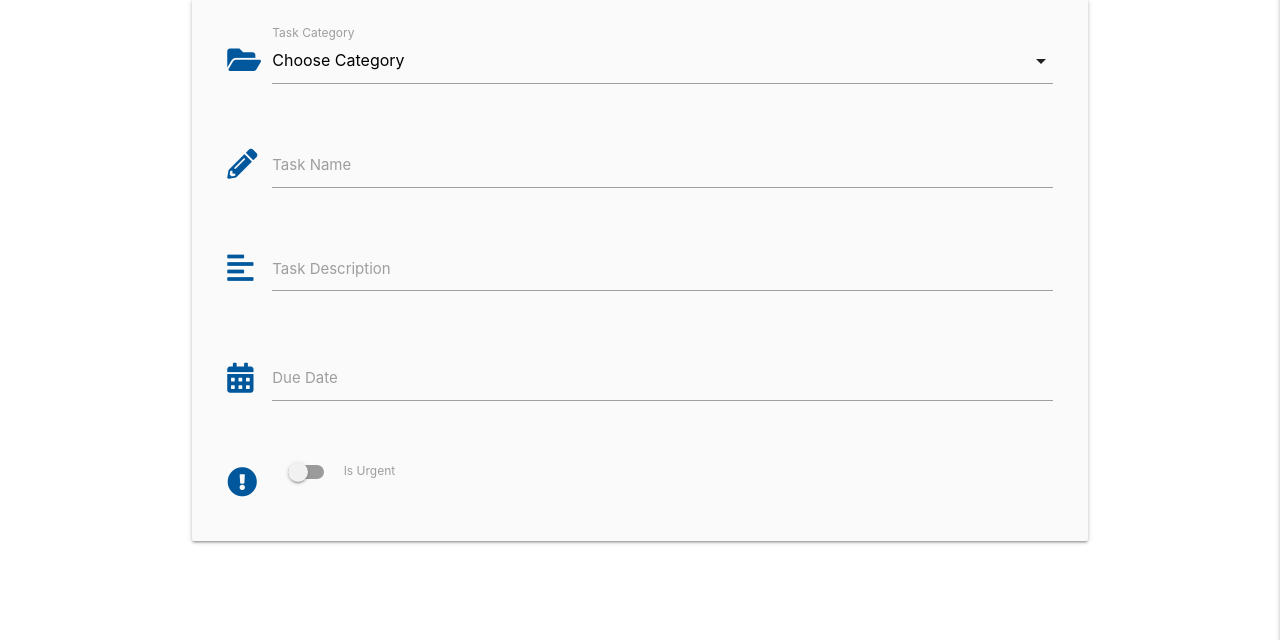
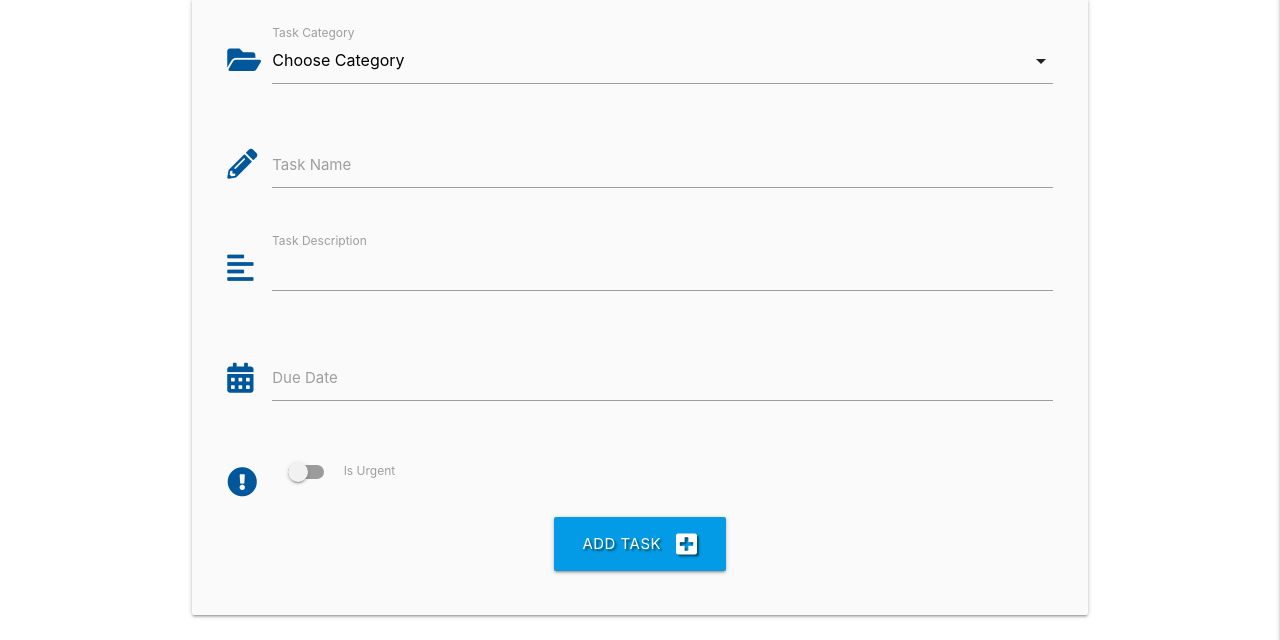
Before and after one commit to david-connaughton/task_manager, a Flask app: page /add_task in a window 1280 px wide. Shown: the part 160-800 px from the top of the page. Run offline with Flask 2, Linux system fonts and the light colour scheme; data that the repository does not hold is empty; some libraries are stand-ins or nearby versions.

Commit message:
Allow user to submit tasks to db

```diff
--- a/app.py
+++ b/app.py
@@ -96,8 +96,22 @@ def logout():
     return redirect(url_for("login"))
 
 
-@app.route("/add_task")
+@app.route("/add_task", methods=["GET", "POST"])
 def add_task():
+    if request.method == "POST":
+        is_urgent = "on" if request.form.get("is_urgent") else "off"
+        task = {
+            "category_name": request.form.get("category_name"),
+            "task_name": request.form.get("task_name"),
+            "task_description": request.form.get("task_description"),
+            "is_urgent": is_urgent,
+            "due_date": request.form.get("due_date"),
+            "created_by": session["user"]
+        }
+        mongo.db.tasks.insert_one(task)
+        flash("Task Successfully Added")
+        return redirect(url_for("get_tasks"))
+
     categories = mongo.db.categories.find().sort("category_name", 1)
     return render_template("add_task.html", categories=categories)
 
--- a/templates/add_task.html
+++ b/templates/add_task.html
@@ -1,18 +1,14 @@
-{% extends "base.html"%} {% block content %}
+{% extends "base.html"%}
+{% block content %}
 
 	<h3 class="light-blue-text text-darken center-align">Add Task</h3>
 
 	<div class="row card-panel grey lighten-5">
-	<form class="col s12" method="POST" action="">
+		<form class="col s12" method="POST" action="{{ url_for('add_task') }}">
 			<div class="row">
 				<div class="input-field col s12">
 					<i class="fas fa-folder-open prefix light-blue-text text-darken-4"></i>
-				<select
-					id="category_name"
-					name="category_name"
-					class="validate"
-					required
-				>
+					<select id="category_name" name="category_name" class="validate" required>
 						<option value="" disabled selected>Choose Category</option>
 						{% for category in categories %}
 							<option value="{{ category.category_name }}">
@@ -26,51 +22,28 @@
 			<div class="row">
 				<div class="input-field col s12">
 					<i class="fas fa-pencil-alt prefix light-blue-text text-darken-4"></i>
-				<input
-					id="task_name"
-					name="task_name"
-					minlength="5"
-					maxlength="50"
-					type="text"
-					class="validate"
-					required
-				/>
+					<input id="task_name" name="task_name" minlength="5" maxlength="50" type="text" class="validate" required/>
 					<label for="task_name">Task Name</label>
 				</div>
 			</div>
 			<div class="row">
 				<div class="input-field col s12">
 					<i class="fas fa-align-left prefix light-blue-text text-darken-4"></i>
-				<textarea
-					id="task_description"
-					name="task_description"
-					minlength="5"
-					maxlength="200"
-					class="materialize-textarea validate"
-					required
-				></textarea>
+					<textarea id="task_description" name="task_description" minlength="5" maxlength="200" class="materialize-textarea validate" required> </textarea>
 					<label for="task_description">Task Description</label>
 				</div>
 			</div>
 			<div class="row">
 				<div class="input-field col s12">
 					<i class="fas fa-calendar-alt prefix light-blue-text text-darken-4"></i>
-				<input
-					id="due_date"
-					name="due_date"
-					type="text"
-					class="datepicker validate"
-					required
-				/>
+					<input id="due_date" name="due_date" type="text" class="datepicker validate" required/>
 					<label for="due_date">Due Date</label>
 				</div>
 			</div>
 			<div class="row">
 				<div class="input-field col s12">
 					<div class="switch">
-					<i
-						class="fas fa-exclamation-circle prefix light-blue-text text-darken-4"
-					></i>
+						<i class="fas fa-exclamation-circle prefix light-blue-text text-darken-4"></i>
 						<label for="is_urgent">
 							<input type="checkbox" id="is_urgent" name="is_urgent" />
 							<span class="lever"></span>
@@ -79,7 +52,13 @@
 					</div>
 				</div>
 			</div>
+			<div class="row cols12 center-align">
+				<button type="submit" class="btn-large light-blue darken-1 text-shadow">
+					Add Task <i class="fas fa-plus-square right"></i>
+				</button>
+			</div>
 		</form>
 	</div>
 
+
 {% endblock %}
--- a/templates/tasks.html
+++ b/templates/tasks.html
@@ -1,5 +1,7 @@
 {% extends "base.html" %}
 {% block content %}
+
+    <h3 class="light-blue-text text-darken center-align">All Tasks</h3>
 
     <ul class="collapsible">
         {% for task in tasks %}
@@ -15,6 +17,7 @@
             <div class="collapsible-body">
                 <strong>{{ task.category_name }}</strong>
                 <p>{{ task.task_description }}</p>
+                <p><em>by: {{ task.created_by }} </em></p>
             </div>
         </li>
         {% endfor %}
```
Lines whose indentation alone changed are shown as unchanged.
